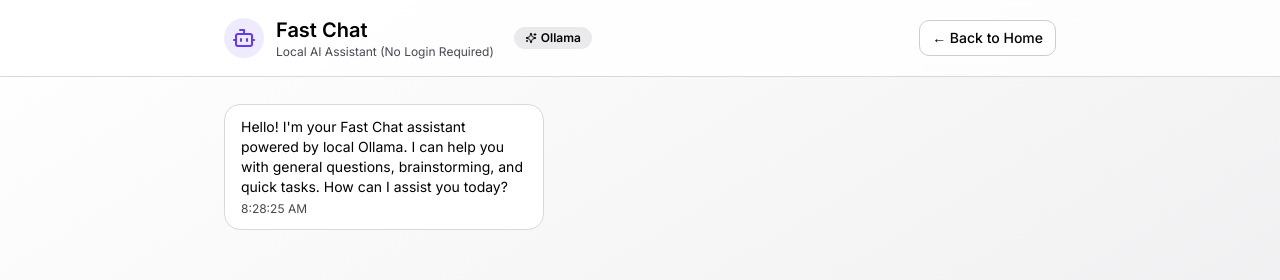
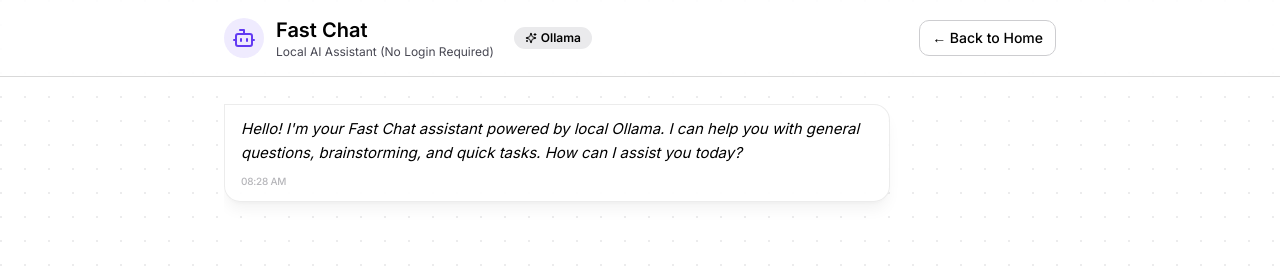
Before and after one commit to codesleeps/agentsflowai.cloud, a Next.js app: page /fast-chat in a window 1280 px wide. Shown: the top 280 px of the page. Built offline with nearby package versions, Linux system fonts and the light colour scheme; no server answers.

Commit message:
feat: Implement new premium chat UI with dot pattern background and enhanced message bubble styling.

```diff
--- a/globals.css
+++ b/globals.css
@@ -14,12 +14,29 @@
 /* Simple fade‑in animation */
 /* --------------------------------------------------- */
 @keyframes fadeIn {
-  from { opacity: 0; transform: translateY(4px); }
-  to { opacity: 1; transform: translateY(0); }
+  from {
+    opacity: 0;
+    transform: translateY(4px);
+  }
+
+  to {
+    opacity: 1;
+    transform: translateY(0);
+  }
 }
 
 .animate-fadeIn {
   animation: fadeIn 0.25s ease-out forwards;
+}
+
+.bg-dot-pattern {
+  background-image: radial-gradient(circle at 1px 1px, hsl(var(--muted-foreground) / 0.1) 1px, transparent 0);
+  background-size: 24px 24px;
+}
+
+.bg-premium-chat {
+  @apply bg-background bg-dot-pattern;
+  background-attachment: fixed;
 }
 
 @layer base {
--- a/src/app/(dashboard)/ai-agents/playground/page.tsx
+++ b/src/app/(dashboard)/ai-agents/playground/page.tsx
@@ -36,8 +36,8 @@ import { ScrollArea } from "@/components/ui/scroll-area";
 import { useUserAIAgents } from "@/client-lib/user-ai-agents-client";
 import { useAIAgents } from "@/client-lib/ai-agents-client";
 import { generateAgentResponse } from "@/client-lib/ai-agents-client";
-import { ModelSelector } from "@/components/ModelSelector";
 import { EnhancedChatInput } from "@/components/chat/EnhancedChatInput";
+import { cn } from "@/client-lib/utils";
 import { toast } from "sonner";
 
 interface PlaygroundMessage {
@@ -363,7 +363,7 @@ export default function AgentPlaygroundPage() {
 
           {selectedAgent ? (
             <>
-              <ScrollArea className="max-h-[500px] flex-1 p-4">
+              <ScrollArea className="max-h-[500px] flex-1 p-4 bg-premium-chat/30">
                 <div className="space-y-4">
                   {messages.map((message, index) => (
                     <div
@@ -379,15 +379,20 @@ export default function AgentPlaygroundPage() {
                         </div>
                       )}
                       <div
-                        className={`max-w-[85%] rounded-lg p-4 ${message.role === "user"
-                          ? "bg-primary text-primary-foreground"
-                          : "bg-muted"
-                          }`}
+                        className={cn(
+                          "max-w-[85%] rounded-2xl px-4 py-3 shadow-lg transition-all",
+                          message.role === "user"
+                            ? "bg-primary text-primary-foreground shadow-primary/20 rounded-tr-none"
+                            : "bg-card/70 backdrop-blur-md border border-border/50 shadow-black/5 rounded-tl-none"
+                        )}
                       >
-                        <div className="whitespace-pre-wrap text-sm">
+                        <div className="whitespace-pre-wrap text-[15px] leading-relaxed italic last:not-italic">
                           {renderMessageContent(message.content)}
                         </div>
-                        <div className="mt-2 flex items-center gap-2 text-xs opacity-60">
+                        <div className={cn(
+                          "mt-2 flex items-center gap-3 text-[10px] font-medium opacity-40 uppercase tracking-tight",
+                          message.role === "user" ? "text-primary-foreground/70" : "text-muted-foreground"
+                        )}>
                           <span>
                             {message.timestamp.toLocaleTimeString([], {
                               hour: "2-digit",
@@ -395,19 +400,19 @@ export default function AgentPlaygroundPage() {
                             })}
                           </span>
                           {message.model && (
-                            <Badge variant="outline" className="text-xs">
+                            <Badge variant="outline" className="h-[18px] px-1.5 text-[9px] border-muted-foreground/20 font-bold">
                               {message.model}
                             </Badge>
                           )}
                           {message.responseTime && (
                             <span className="flex items-center gap-1">
-                              <Clock className="h-3 w-3" />
+                              <Clock className="h-2.5 w-2.5" />
                               {message.responseTime}ms
                             </span>
                           )}
                           {message.tokensUsed && (
                             <span className="flex items-center gap-1">
-                              <Zap className="h-3 w-3" />
+                              <Zap className="h-2.5 w-2.5" />
                               {message.tokensUsed} tokens
                             </span>
                           )}
--- a/src/app/(dashboard)/chat/page.tsx
+++ b/src/app/(dashboard)/chat/page.tsx
@@ -181,7 +181,7 @@ Provide a helpful, concise response as the AI assistant:`;
         </div>
       </div>
 
-      <div className="flex flex-1 overflow-hidden">
+      <div className="flex flex-1 overflow-hidden bg-premium-chat">
         <div className="flex-1 flex flex-col">
           <ScrollArea className="flex-1 p-4">
             <div className="max-w-3xl mx-auto space-y-4">
@@ -197,13 +197,18 @@ Provide a helpful, concise response as the AI assistant:`;
                     </div>
                   )}
                   <div
-                    className={`max-w-[80%] rounded-lg p-4 ${message.role === "user"
-                      ? "bg-primary text-primary-foreground"
-                      : "bg-muted"
-                      }`}
+                    className={cn(
+                      "max-w-[80%] rounded-2xl px-4 py-3 shadow-lg transition-all",
+                      message.role === "user"
+                        ? "bg-primary text-primary-foreground shadow-primary/20 rounded-tr-none"
+                        : "bg-card/70 backdrop-blur-md border border-border/50 shadow-black/5 rounded-tl-none"
+                    )}
                   >
-                    <p className="whitespace-pre-wrap text-sm">{message.content}</p>
-                    <p className="text-xs mt-2 opacity-60">
+                    <p className="whitespace-pre-wrap text-[15px] leading-relaxed italic last:not-italic">{message.content}</p>
+                    <p className={cn(
+                      "text-[10px] mt-2 font-medium opacity-40 uppercase tracking-tight",
+                      message.role === "user" ? "text-primary-foreground/70" : "text-muted-foreground"
+                    )}>
                       {message.timestamp.toLocaleTimeString([], {
                         hour: "2-digit",
                         minute: "2-digit",
--- a/src/app/fast-chat/page.tsx
+++ b/src/app/fast-chat/page.tsx
@@ -8,6 +8,7 @@ import { ScrollArea } from "@/components/ui/scroll-area";
 import { Badge } from "@/components/ui/badge";
 import { toast } from "sonner";
 import { EnhancedChatInput } from "@/components/chat/EnhancedChatInput";
+import { cn } from "@/client-lib/utils";
 
 interface Message {
   id: string;
@@ -119,7 +120,7 @@ export default function FastChatPage() {
   };
 
   return (
-    <div className="flex min-h-screen bg-gradient-to-br from-background to-muted">
+    <div className="flex min-h-screen bg-premium-chat font-sans">
       {/* Header */}
       <div className="fixed left-0 right-0 top-0 z-50 border-b bg-background/80 backdrop-blur-md">
         <div className="mx-auto flex max-w-4xl items-center justify-between px-4 py-4 sm:px-6 lg:px-8">
@@ -168,19 +169,22 @@ export default function FastChatPage() {
                     }`}
                 >
                   <div
-                    className={`max-w-xs rounded-2xl px-4 py-3 ${message.role === "user"
-                        ? "bg-primary text-primary-foreground"
-                        : "border bg-card text-card-foreground"
-                      }`}
+                    className={cn(
+                      "max-w-[80%] rounded-2xl px-4 py-3 shadow-lg transition-all",
+                      message.role === "user"
+                        ? "bg-primary text-primary-foreground shadow-primary/20 rounded-tr-none"
+                        : "bg-card/70 backdrop-blur-md border border-border/50 shadow-black/5 rounded-tl-none"
+                    )}
                   >
-                    <p className="text-sm">{message.content}</p>
-                    <p
-                      className={`mt-1 text-xs ${message.role === "user"
-                          ? "text-primary-foreground/70"
-                          : "text-muted-foreground"
-                        }`}
-                    >
-                      {message.timestamp.toLocaleTimeString()}
+                    <p className="whitespace-pre-wrap text-[15px] leading-relaxed italic last:not-italic">{message.content}</p>
+                    <p className={cn(
+                      "text-[10px] mt-2 font-medium opacity-40 uppercase tracking-tight",
+                      message.role === "user" ? "text-primary-foreground/70" : "text-muted-foreground"
+                    )}>
+                      {message.timestamp.toLocaleTimeString([], {
+                        hour: "2-digit",
+                        minute: "2-digit",
+                      })}
                     </p>
                   </div>
                 </div>
```
